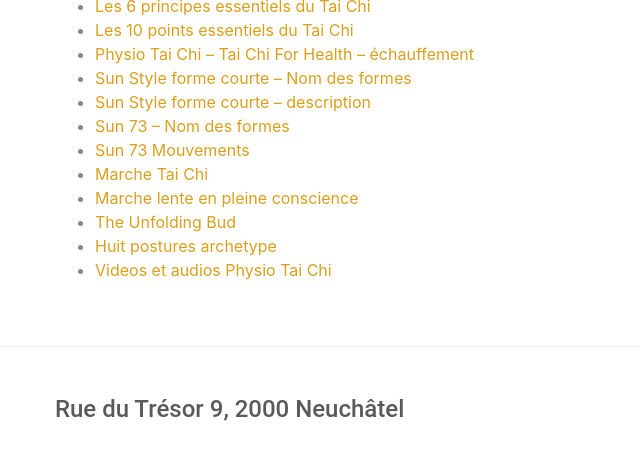
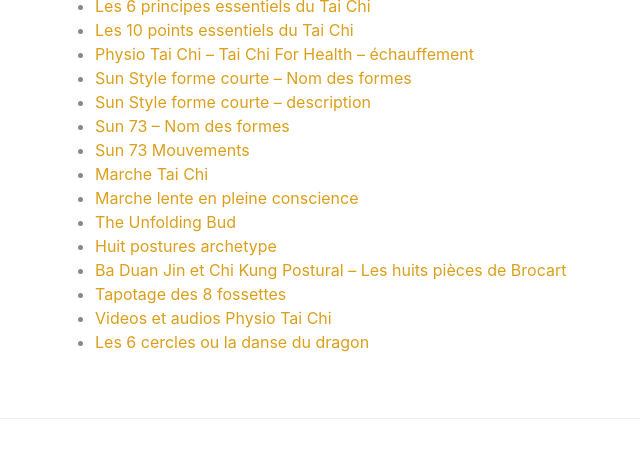
Before and after one commit to tresor9/tresor9, a Jekyll site: the page built from people/b346f3f6559a16c7e1a7b94dada9b9652d7e82f8/poulsen-documents.md, in a window 1280 px wide and 900 px high, scrolled down 806 px, cut to the strip 0-452 px from the top of the window. Shown: the whole strip, without its empty margins (0-640 px from the left). Built offline with Jekyll 4.4.1, drawn with Linux system fonts in a browser that asks for light colours.

Commit message:
added new documents

```diff
--- a/people/b346f3f6559a16c7e1a7b94dada9b9652d7e82f8/poulsen-documents.md
+++ b/people/b346f3f6559a16c7e1a7b94dada9b9652d7e82f8/poulsen-documents.md
@@ -17,4 +17,7 @@ Cliquez sur le nom du document pour le télécharger.
 * [Marche lente en pleine conscience](/assets/documents/taichi/marche-lente-en-pleine-conscience.pdf)
 * [The Unfolding Bud](/assets/documents/taichi/TheUnfoldingBud.pdf)
 * [Huit postures archetype](/assets/documents/taichi/PeterDenDekker.pdf)
+* [Ba Duan Jin et Chi Kung Postural – Les huits pièces de Brocart](/assets/documents/taichi/pieces-brocart-ba-duan-jin.pdf)
+* [Tapotage des 8 fossettes](/assets/documents/taichi/tapotage-des-8-fossettes.pdf)
 * [Videos et audios Physio Tai Chi](https://www.dropbox.com/sh/eu7nsnhticf3m3v/AAAJQvRzi7OHzGO5Z-hbCejwa?dl=0)
+* [Les 6 cercles ou la danse du dragon](https://www.youtube.com/watch?v=LkxQKvyRc3E)
```
Also changed, not shown: people/poulsen.md (+3 -1 lines), 8 other files.
